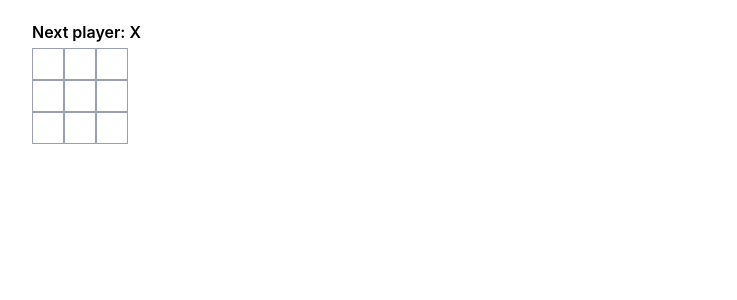
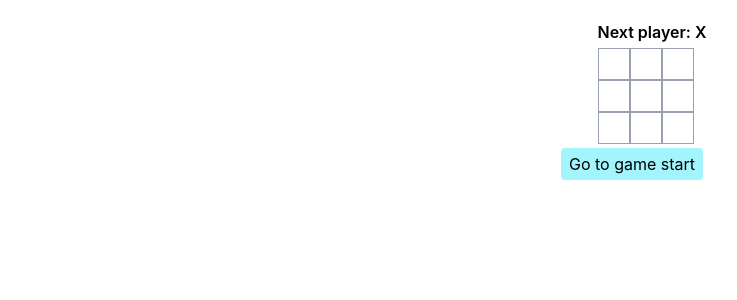
Before and after one commit to munyuaW/learn-react, a React app in the folder tic-tac-toe/: page / in a window 1280 px wide. Shown: the top 300 px of the page, without its empty margins (8-745 px from the left). Built offline with nearby package versions, Linux system fonts and the light colour scheme; the HTML template or start-up script is replaced by a standard one.

Commit message:
complete game logic and store a history of moves

```diff
--- a/tic-tac-toe/src/App.jsx
+++ b/tic-tac-toe/src/App.jsx
@@ -1,13 +1,53 @@
 import { useState } from "react";
 
-export default function App() {
-  return <Board />;
+export default function Game() {
+  const [history, setHistory] = useState([Array(9).fill(null)]);
+  const [currentMove, setCurrentMove] = useState(0);
+  const xIsNext = currentMove % 2 === 0;
+  const currentSquares = history[currentMove];
+
+  const handlePlay = (nextSquares) => {
+    const nextHistory = [...history.slice(0, currentMove + 1), nextSquares];
+    setHistory(nextHistory);
+    setCurrentMove(nextHistory.length - 1);
+  };
+
+  const jumpTo = (nextMove) => {
+    setCurrentMove(nextMove);
+  };
+
+  const moves = history.map((squares, move) => {
+    let description;
+    if (move > 0) {
+      description = `Go to move # ${move}`;
+    } else {
+      description = `Go to game start`;
+    }
+
+    return (
+      <li key={move}>
+        <button
+          className="bg-cyan-200 px-2 py-1 rounded-sm cursor-pointer"
+          onClick={() => jumpTo(move)}>
+          {description}
+        </button>
+      </li>
+    );
+  });
+
+  return (
+    <div className="flex flex-col justify-center items-center space-y-1">
+      <div>
+        <Board xIsNext={xIsNext} squares={currentSquares} onPlay={handlePlay} />
+      </div>
+      <div>
+        <ol className="space-y-2.5">{moves}</ol>
+      </div>
+    </div>
+  );
 }
 
-function Board() {
-  const [xIsNext, setXIsNext] = useState(true);
-  const [squares, setSquares] = useState(Array(9).fill(null));
-
+function Board({ xIsNext, squares, onPlay }) {
   const handleClick = (i) => {
     // if square is already filled, or there is a winner do nothing
     if (squares[i] || calculateWinner(squares)) return;
@@ -20,8 +60,8 @@ function Board() {
       nextSquares[i] = "O";
     }
 
-    setSquares(nextSquares);
-    setXIsNext((prev) => !prev);
+    onPlay(nextSquares);
+    // setXIsNext((prev) => !prev);
   };
 
   const winner = calculateWinner(squares);
```
